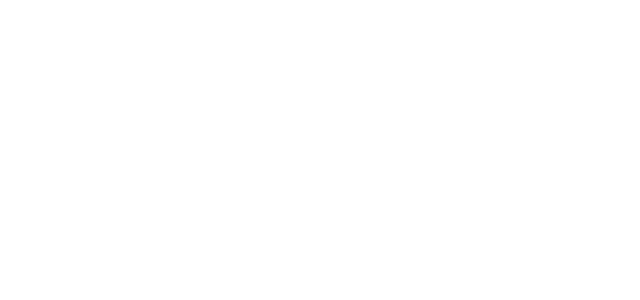
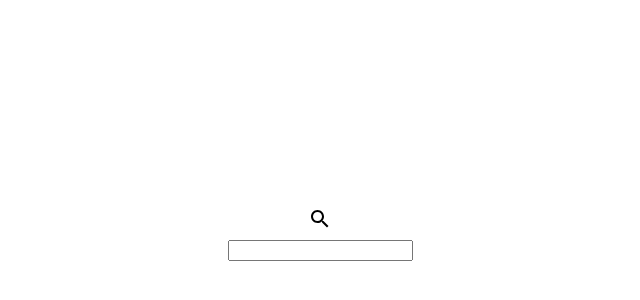
Before and after one commit to JorgeAMendoza/react-weather-app, a React (Vite) app: page / in a window 1280 px wide. Shown: the part 166-466 px from the top of the page, without its empty margins (320-960 px from the left). Built offline with nearby package versions, Linux system fonts and the light colour scheme.

Commit message:
install react hook form, setup the use form hook for the search bar component, regex pattern used to only search for a city, or a city and state

```diff
--- a/package.json
+++ b/package.json
@@ -26,6 +26,7 @@
     "prettier": "^2.8.1",
     "react": "^18.2.0",
     "react-dom": "^18.2.0",
+    "react-hook-form": "^7.41.0",
     "vitest": "^0.26.1"
   },
   "devDependencies": {
--- a/src/App.tsx
+++ b/src/App.tsx
@@ -1,4 +1,5 @@
 import './App.css';
+import SearchBar from './components/SearchBar/SearchBar';
 
 function App() {
   // state to keep track of farheheit, and celcius
@@ -7,7 +8,11 @@
   // variable that extracts the forecast data
   // varaible that extracts teh day data
 
-  return <div className="App"></div>;
+  return (
+    <div className="App">
+      <SearchBar />
+    </div>
+  );
 }
 
 export default App;
--- a/src/components/SearchBar/SearchBar.tsx
+++ b/src/components/SearchBar/SearchBar.tsx
@@ -1,10 +1,46 @@
-// most likely will take in mutatio to fire off
+import { useForm } from 'react-hook-form';
+import searchIcon from '../../assets/imgs/search.svg';
+import { SubmitHandler } from 'react-hook-form/dist/types';
+// simple form, so just put all the form content here
+
+interface SearchFormProps {
+  searchQuery: string;
+}
 
 const SearchBar = () => {
+  const {
+    register,
+    handleSubmit,
+    formState: { errors },
+  } = useForm<SearchFormProps>({
+    defaultValues: {
+      searchQuery: '',
+    },
+  });
+
+  console.log(errors.searchQuery);
+
+  const searchGeoLocation: SubmitHandler<SearchFormProps> = (data) =>
+    console.log('this is dat', data);
+
   return (
-    <div>
-      <p>this will be the search bar</p>
-    </div>
+    <header>
+      <div>
+        <div>
+          <img src={searchIcon} alt="" />
+        </div>
+        <form onSubmit={handleSubmit(searchGeoLocation)}>
+          <input
+            type="text"
+            {...register('searchQuery', {
+              pattern:
+                /^[A-Za-z.' ]+$|^[A-Za-z.' ]+$|^[A-Za-z.' ]+, [A-Za-z]+$/gi,
+            })}
+            aria-invalid={errors.searchQuery ? 'true' : 'false'}
+          />
+        </form>
+      </div>
+    </header>
   );
 };
 
```
Also changed, not shown: 1 other file (tests, documents, lock files or other folders).
